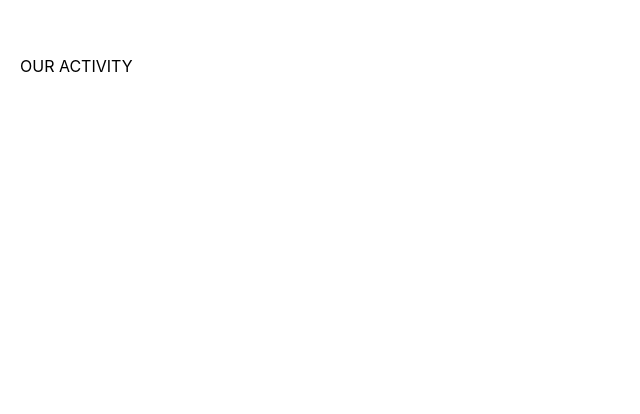
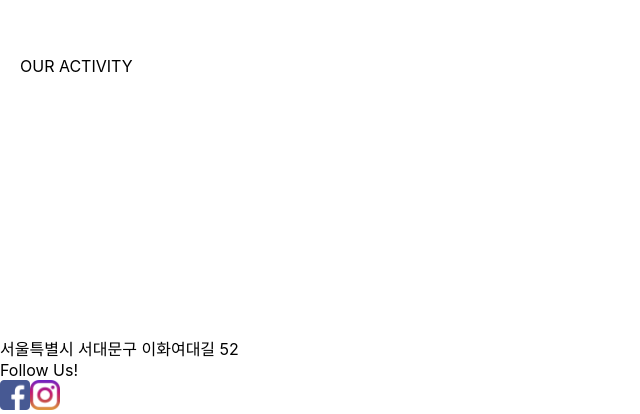
Before and after one commit to EWHA-CHAIN/EWHA-CHAIN.github.io, a React (Create React App) app: page / in a window 1280 px wide. Shown: the part 1524-1938 px from the top of the page, without its empty margins (0-640 px from the left). Before the commit the page ends 1860 px from the top, so only its background shows below. Built offline with nearby package versions, Linux system fonts and the light colour scheme; a web font is replaced by a local one.

Commit message:
[#1] Feat : footer 추가

```diff
--- a/src/App.js
+++ b/src/App.js
@@ -1,6 +1,5 @@
 import React from 'react';
 import Routes from "./pages/Routes";
-import Header from './components/Header'
 
 function App() {
   return (
--- /dev/null
+++ b/src/components/Footer.js
@@ -0,0 +1,22 @@
+import React, {useState} from 'react';
+import { NavLink } from "react-router-dom";
+import Facebook from '../static/image/facebook.png'
+import Instagram from '../static/image/instagram.png'
+import './style.css'
+
+const Footer = () => {
+  return(
+    <footer>
+      <div className="left_sec">서울특별시 서대문구 이화여대길 52</div>
+      <div className="right_sec">
+        <div>Follow Us!</div>
+        <div className="social_logo">
+          <img alt="facebook" src={Facebook}/>
+          <img alt="instagram" src={Instagram}/>
+        </div>
+      </div>
+    </footer>
+  )
+}
+
+export default Footer
--- a/src/components/style.css
+++ b/src/components/style.css
@@ -1,5 +1,3 @@
-
-
 /* Header - nav var */
 header {
     background-color: white;
@@ -76,6 +74,11 @@ header li a {
     transform: translate( -50%, -50% );
 }
 
+/* Footer */
+.social_logo > img {
+    width: 30px;
+}
+
 /* responsive */
 @media screen {
 
--- a/src/pages/Routes.js
+++ b/src/pages/Routes.js
@@ -5,6 +5,7 @@ import Portfolio from '../components/Portfolio'
 import Recruiting from '../components/Recruiting'
 import Header from "../components/Header";
 import Alumni from "../components/Alumni";
+import Footer from '../components/Footer';
 
 export default () => (
   <Router>
@@ -13,5 +14,6 @@ export default () => (
     <Route exact path="/alumni" component={Alumni}/>
     <Route exact path="/portfolio" component={Portfolio}/>
     <Route exact path="/recruiting" component={Recruiting}/>
+    <Route path="/" component={Footer}/>
   </Router>
 )
```
Also changed, not shown: src/static/image/facebook.png (added), src/static/image/instagram.png (added).
